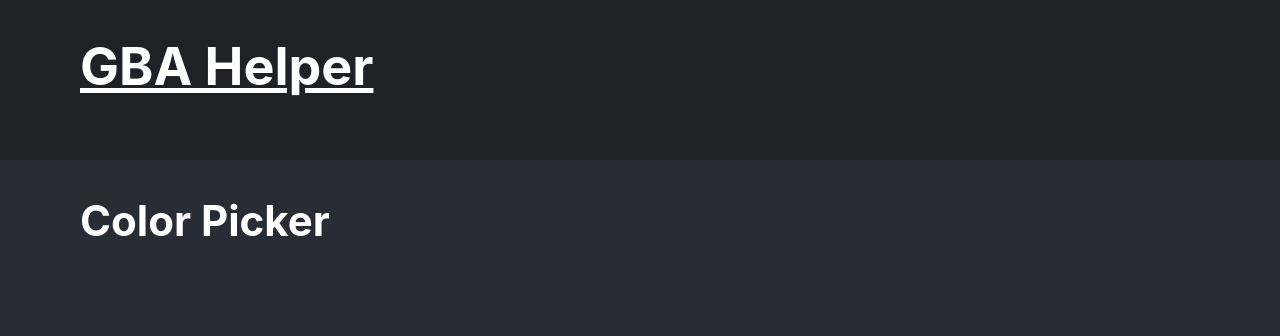
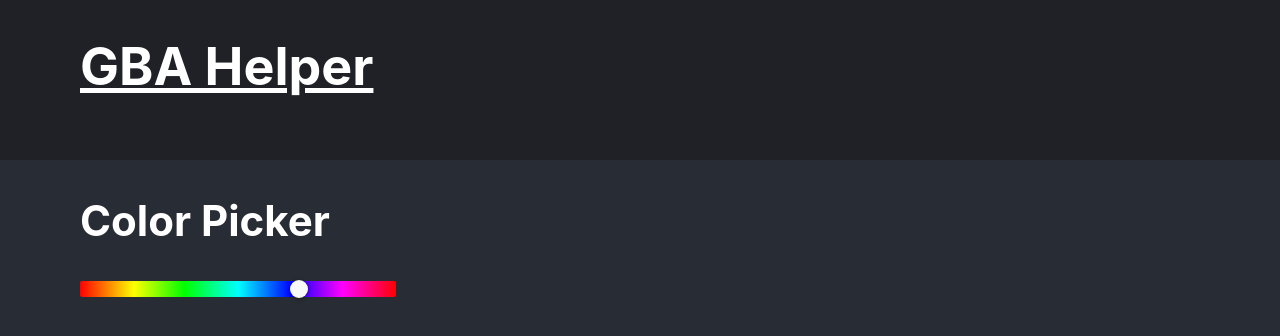
Before and after one commit to isaact23/gba-helper, a React (Create React App) app: page /color in a window 1280 px wide. Shown: the top 336 px of the page. Built offline with nearby package versions, Linux system fonts and the light colour scheme.

Commit message:
Add react-color module

```diff
--- a/package.json
+++ b/package.json
@@ -8,6 +8,7 @@
     "@testing-library/user-event": "^12.8.3",
     "node-sass": "^6.0.1",
     "react": "^17.0.2",
+    "react-color": "^2.19.3",
     "react-dom": "^17.0.2",
     "react-router": "^5.2.1",
     "react-scripts": "4.0.3",
--- a/src/ColorPicker.js
+++ b/src/ColorPicker.js
@@ -1,7 +1,10 @@
+import { HuePicker } from 'react-color'
+
 export default function ColorPicker() {
     return (
         <div className="ColorPicker">
             <h2>Color Picker</h2>
+            <HuePicker/>
         </div>
     );
 }
```
Also changed, not shown: 1 other file (tests, documents, lock files or other folders).
